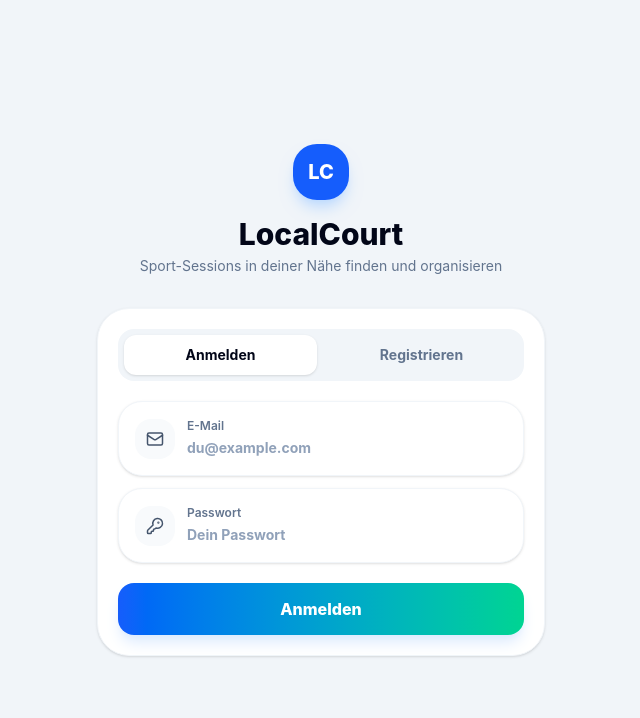
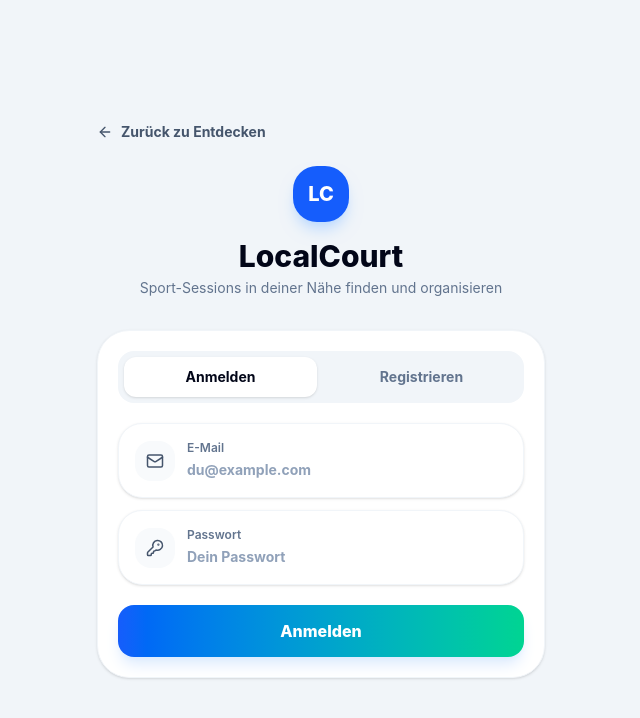
Before and after one commit to Finn5k/Wirtschaftsinformatik-Projekt-I, a React (Vite) app: page /login in a window 1280 px wide. Shown: the top 718 px of the page, without its empty margins (319-959 px from the left). Built offline with nearby package versions, Linux system fonts and the light colour scheme; no server answers.

Commit message:
feat(login): add back link to discover

```diff
--- a/src/pages/LoginPage.tsx
+++ b/src/pages/LoginPage.tsx
@@ -1,7 +1,7 @@
-import { KeyRound, Mail, User } from "lucide-react";
+import { ArrowLeft, KeyRound, Mail, User } from "lucide-react";
 import type { ReactNode } from "react";
 import { useState } from "react";
-import { useNavigate, useSearchParams } from "react-router";
+import { Link, useNavigate, useSearchParams } from "react-router";
 import { useAuth } from "../auth/authContext";
 
 // Anmelden / Registrieren gemäß B1 DLG-01 (UC-01) über NB-02 Supabase Auth (S1.3).
@@ -104,6 +104,17 @@ export function LoginPage() {
   return (
     <div className="flex min-h-screen items-center justify-center bg-slate-100 px-4 py-8">
       <div className="w-full max-w-md">
+        {/* Rückweg zur öffentlichen Sicht (B1.2: DLG-02 ohne Anmeldung nutzbar).
+            Ein Link statt navigate(-1), damit er auch beim Direktaufruf von
+            /login ohne Verlauf funktioniert. */}
+        <Link
+          to="/discover"
+          className="mb-6 inline-flex items-center gap-2 text-sm font-bold text-slate-600"
+        >
+          <ArrowLeft size={16} aria-hidden="true" />
+          Zurück zu Entdecken
+        </Link>
+
         <div className="mb-8 text-center">
           <div className="mx-auto flex h-14 w-14 items-center justify-center rounded-3xl bg-blue-600 text-xl font-extrabold text-white shadow-lg shadow-blue-200">
             LC
```
